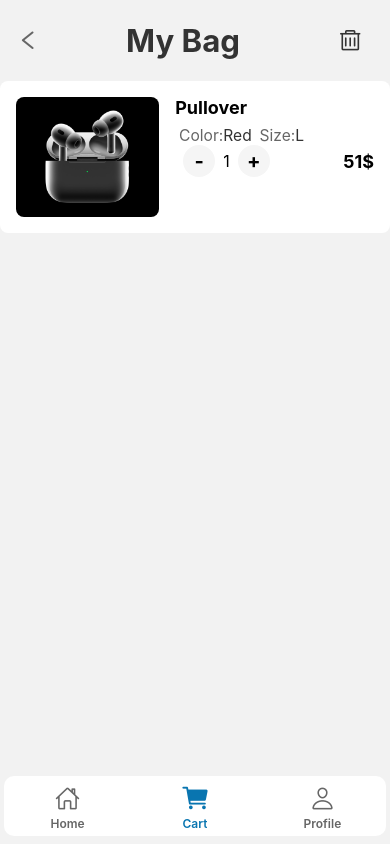
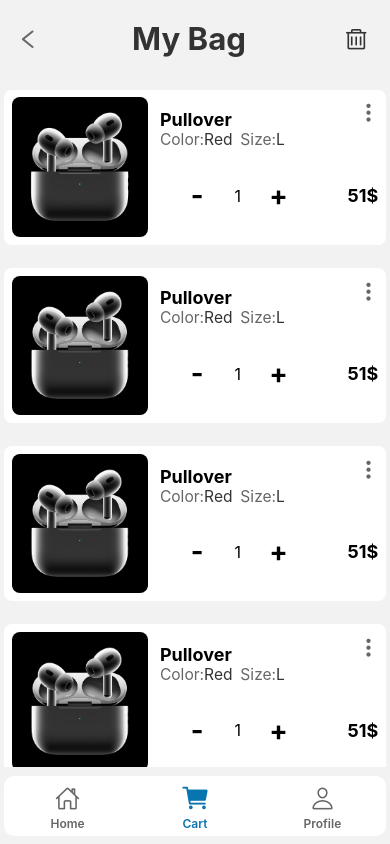
Before and after one commit to Syed-Shayan-01/react-native-app, a React Native app: screen /Cart in a window 390 px wide. Built offline with nearby package versions, Linux system fonts and the light colour scheme.

Commit message:
new changes

```diff
--- a/pages/cart/Cart.js
+++ b/pages/cart/Cart.js
@@ -1,126 +1,4 @@
-// import {
-//   View,
-//   Text,
-//   StyleSheet,
-//   Dimensions,
-//   SafeAreaView,
-//   Image,
-//   FlatList,
-// } from 'react-native';
-// import IonIcon from 'react-native-vector-icons/Ionicons';
-// import FeatherIcon from 'react-native-vector-icons/Feather';
-// import AntDesign from 'react-native-vector-icons/AntDesign';
-// import React from 'react';
-// const {width, height} = Dimensions.get('window');
-// const Cart = () => {
-//   return (
-//     <>
-//       <View style={styles.navbar}>
-//         <Text>
-//           <AntDesign name="left" style={styles.menuicon} />
-//         </Text>
-//         <Text style={styles.homeTxt}>My Bag</Text>
-//         <Text style={styles.userIcon}>
-//           <AntDesign name="delete" style={styles.userIcon} />
-//         </Text>
-//       </View>
-//       <FlatList
-//         data={[1]}
-//         renderItem={() => {
-//           return (
-//             <SafeAreaView
-//               style={{
-//                 flexDirection: 'row',
-//                 padding: Math.min(width, height) * 0.01,
-//                 borderRadius: 10,
-//                 marginHorizontal: width * 0.02,
-//               }}>
-//               <View>
-//                 <Image
-//                   style={{width: width * 0.3, height: height * 0.2}}
-//                   source={require('../../public/images/apple.jpg')}
-//                 />
-//               </View>
-//               <View style={{marginHorizontal: width * 0.04}}>
-//                 <Text
-//                   style={{
-//                     fontWeight: 'bold',
-//                     fontSize: Math.min(width, height) * 0.05,
-//                   }}>
-//                   Apple Handfree
-//                 </Text>
-//                 <View style={{flexDirection: 'row', alignItems: 'center'}}>
-//                   <Text style={{marginHorizontal: width * 0.01}}>
-//                     <Text
-//                       style={{
-//                         fontSize: Math.min(width, height) * 0.04,
-//                         color: '#666666',
-//                       }}>
-//                       Color:
-//                     </Text>
-//                     <Text
-//                       style={{
-//                         fontSize: Math.min(width, height) * 0.04,
-//                         color: '#333333',
-//                       }}>
-//                       Red
-//                     </Text>
-//                   </Text>
-//                   <Text style={{marginHorizontal: width * 0.01}}>
-//                     <Text
-//                       style={{
-//                         fontSize: Math.min(width, height) * 0.04,
-//                         color: '#666666',
-//                       }}>
-//                       Size:
-//                     </Text>
-//                     <Text
-//                       style={{
-//                         fontSize: Math.min(width, height) * 0.04,
-//                         color: '#333333',
-//                       }}>
-//                       L
-//                     </Text>
-//                   </Text>
-//                 </View>
-//               </View>
-//             </SafeAreaView>
-//           );
-//         }}
-//       />
-//     </>
-//   );
-// };
-
-// export default Cart;
-
-// const styles = StyleSheet.create({
-//   navbar: {
-//     flexDirection: 'row',
-//     justifyContent: 'space-between',
-//     alignItems: 'center',
-//     paddingHorizontal: 16,
-//     paddingVertical: 20,
-//   },
-//   menuicon: {
-//     fontSize: Math.min(width, height) * 0.06,
-//     color: '#666666',
-//   },
-//   homeTxt: {
-//     fontSize: Math.min(width, height) * 0.08,
-//     fontWeight: 'bold',
-//     color: '#333333',
-//   },
-//   userIcon: {
-//     fontSize: Math.min(width, height) * 0.06,
-//     padding: 6,
-//     borderRadius: 100,
-//     color: '#333333',
-//     fontWeight: 'bold',
-//   },
-// });
-
-import React from 'react';
+import React, {useState} from 'react';
 import {
   View,
   Text,
@@ -128,85 +6,123 @@ import {
   StyleSheet,
   TouchableOpacity,
   Dimensions,
+  FlatList,
 } from 'react-native';
 import AntDesign from 'react-native-vector-icons/AntDesign';
+import EntypoIcon from 'react-native-vector-icons/Entypo';
+
 const {width, height} = Dimensions.get('window');
+const Data = [
+  {
+    id: 1,
+    image: require('../../public/images/apple.jpg'),
+    title: 'Pullover',
+    color: 'Red',
+    size: 'L',
+    quantity: 1,
+    price: 15.99,
+  },
+  {
+    id: 2,
+    image: require('../../public/images/apple.jpg'),
+    title: 'Pullover',
+    color: 'Red',
+    size: 'L',
+    quantity: 1,
+    price: 15.99,
+  },
+  {
+    id: 3,
+    image: require('../../public/images/apple.jpg'),
+    title: 'Pullover',
+    color: 'Red',
+    size: 'L',
+    quantity: 1,
+    price: 15.99,
+  },
+  {
+    id: 4,
+    image: require('../../public/images/apple.jpg'),
+    title: 'Pullover',
+    color: 'Red',
+    size: 'L',
+    quantity: 1,
+    price: 15.99,
+  },
+];
 const ProductCard = () => {
+  const [number, setnumber] = useState(1);
+
+  const handleChangeNumberPlus = () => {
+    setnumber(prev => prev + 1);
+  };
+  const handleChangeNumberMinus = () => {
+    if (number > 1) {
+      setnumber(prev => prev - 1);
+    }
+  };
   return (
     <>
       <View style={styles.navbar}>
-        <Text>
+        <Text style={styles.backButton}>
           <AntDesign name="left" style={styles.menuicon} />
         </Text>
         <Text style={styles.homeTxt}>My Bag</Text>
-        <Text style={styles.userIcon}>
+        <Text style={styles.deleteButton}>
           <AntDesign name="delete" style={styles.userIcon} />
         </Text>
       </View>
+      <FlatList
+        data={Data}
+        keyExtractor={Data.id}
+        renderItem={() => {
+          return (
             <View style={styles.container}>
               <View style={styles.imageContainer}>
                 <Image
-            source={require('../../public/images/apple.jpg')} // Replace with your actual image path
+                  source={require('../../public/images/apple.jpg')}
                   style={styles.image}
                 />
               </View>
               <View style={styles.detailsContainer}>
+                <EntypoIcon
+                  name={'dots-three-vertical'}
+                  style={styles.optionsIcon}
+                />
                 <Text style={styles.title}>Pullover</Text>
-          <View style={{flexDirection: 'row', alignItems: 'center'}}>
-            <Text style={{marginHorizontal: width * 0.01}}>
-              <Text
-                style={{
-                  fontSize: Math.min(width, height) * 0.04,
-                  color: '#666666',
-                }}>
-                Color:
+                <View style={styles.colorSizeContainer}>
+                  <Text>
+                    <Text style={styles.labelText}>Color:</Text>
+                    <Text style={styles.valueText}>Red</Text>
                   </Text>
-              <Text
-                style={{
-                  fontSize: Math.min(width, height) * 0.04,
-                  color: '#333333',
-                }}>
-                Red
-              </Text>
-            </Text>
-            <Text style={{marginHorizontal: width * 0.01}}>
-              <Text
-                style={{
-                  fontSize: Math.min(width, height) * 0.04,
-                  color: '#666666',
-                }}>
-                Size:
-              </Text>
-              <Text
-                style={{
-                  fontSize: Math.min(width, height) * 0.04,
-                  color: '#333333',
-                }}>
-                L
-              </Text>
+                  <Text style={styles.colorSizeText}>
+                    <Text style={styles.labelText}>Size:</Text>
+                    <Text style={styles.valueText}>L</Text>
                   </Text>
                 </View>
-          <View
-            style={{
-              flexDirection: 'row',
-              alignItems: 'center',
-              justifyContent: 'space-between',
-            }}>
+                <View style={styles.quantityPriceContainer}>
                   <View style={styles.quantityContainer}>
-              <TouchableOpacity style={styles.button}>
+                    <TouchableOpacity
+                      style={styles.button}
+                      onPress={handleChangeNumberMinus}>
                       <Text style={styles.buttonText}>-</Text>
                     </TouchableOpacity>
-              <Text style={styles.quantity}>1</Text>
-              <TouchableOpacity style={styles.button}>
+                    <Text style={styles.quantity}>{number}</Text>
+                    <TouchableOpacity
+                      style={styles.button}
+                      onPress={handleChangeNumberPlus}>
                       <Text style={styles.buttonText}>+</Text>
                     </TouchableOpacity>
                   </View>
-            <View>
+                  <View style={styles.priceContainer}>
                     <Text style={styles.price}>51$</Text>
                   </View>
                 </View>
               </View>
             </View>
+          );
+        }}
+      />
     </>
   );
 };
@@ -215,9 +131,10 @@ const styles = StyleSheet.create({
   container: {
     flexDirection: 'row',
     backgroundColor: '#fff',
-    padding: 16,
+    padding: Math.min(width, height) * 0.02,
+    marginHorizontal: width * 0.01,
     borderRadius: 8,
-    marginBottom: 16,
+    marginVertical: Math.min(width, height) * 0.03,
   },
   navbar: {
     flexDirection: 'row',
@@ -225,6 +142,12 @@ const styles = StyleSheet.create({
     alignItems: 'center',
     paddingHorizontal: 16,
     paddingVertical: 20,
+  },
+  backButton: {
+    // Add styles if needed
+  },
+  deleteButton: {
+    // Add styles if needed
   },
   menuicon: {
     fontSize: Math.min(width, height) * 0.06,
@@ -243,43 +166,66 @@ const styles = StyleSheet.create({
     fontWeight: 'bold',
   },
   imageContainer: {
-    width: '40%',
-    height: 120,
-    marginRight: 16,
+    marginRight: width * 0.03,
   },
   image: {
-    width: '100%',
-    height: '100%',
+    width: width * 0.35,
+    height: height * 0.165,
     resizeMode: 'cover',
     borderRadius: 8,
   },
   detailsContainer: {
     flex: 1,
+    justifyContent: 'center',
+  },
+  optionsIcon: {
+    position: 'absolute',
+    top: 5,
+    right: 0,
+    fontSize: Math.min(width, height) * 0.05,
+    color: '#666666',
   },
   title: {
     fontSize: 18,
     fontWeight: 'bold',
-    marginBottom: 8,
   },
-  details: {
-    fontSize: 14,
-    marginBottom: 4,
+  colorSizeContainer: {
+    flexDirection: 'row',
+    alignItems: 'center',
+  },
+  colorSizeText: {
+    marginHorizontal: width * 0.02,
+  },
+  labelText: {
+    fontSize: Math.min(width, height) * 0.04,
+    color: '#666666',
+  },
+  valueText: {
+    fontSize: Math.min(width, height) * 0.04,
+    color: '#333333',
+  },
+  quantityPriceContainer: {
+    flexDirection: 'row',
+    alignItems: 'center',
+    justifyContent: 'space-between',
+    marginTop: height * 0.02,
   },
   quantityContainer: {
     flexDirection: 'row',
     alignItems: 'center',
   },
   button: {
-    width: 32,
-    height: 32,
-    borderRadius: 16,
-    backgroundColor: '#f5f5f5',
+    height: height * 0.07,
+    width: height * 0.07,
+    backgroundColor: 'white',
+    borderRadius: 100,
     justifyContent: 'center',
     alignItems: 'center',
-    marginHorizontal: 8,
+    marginHorizontal: width * 0.02,
+    elevation: 5,
   },
   buttonText: {
-    fontSize: 20,
+    fontSize: Math.min(width, height) * 0.07,
     fontWeight: 'bold',
   },
   quantity: {
--- a/pages/homePage/HomePage.js
+++ b/pages/homePage/HomePage.js
@@ -310,7 +310,7 @@ const HomePage = () => {
                 )}
                 {index === 1 && (
                   <View>
-                    <Text style={styles.textRecommend}>Popular Books</Text>
+                    <Text style={styles.textRecommend}>Popular Items</Text>
                     <FlatList
                       data={books}
                       renderItem={({item}) => <BookCard book={item} />}
@@ -462,11 +462,10 @@ const styles = StyleSheet.create({
     overflow: 'hidden',
   },
   image: {
-    width: width * 0.2,
+    width: width * 0.25,
     height: height * 0.19,
-    backgroundColor: 'gray', // Placeholder color
+    backgroundColor: 'gray',
     alignSelf: 'center',
-    marginHorizontal: width * 0.02,
   },
   details: {
     flex: 1,
```
Lines whose indentation alone changed are shown as unchanged.
